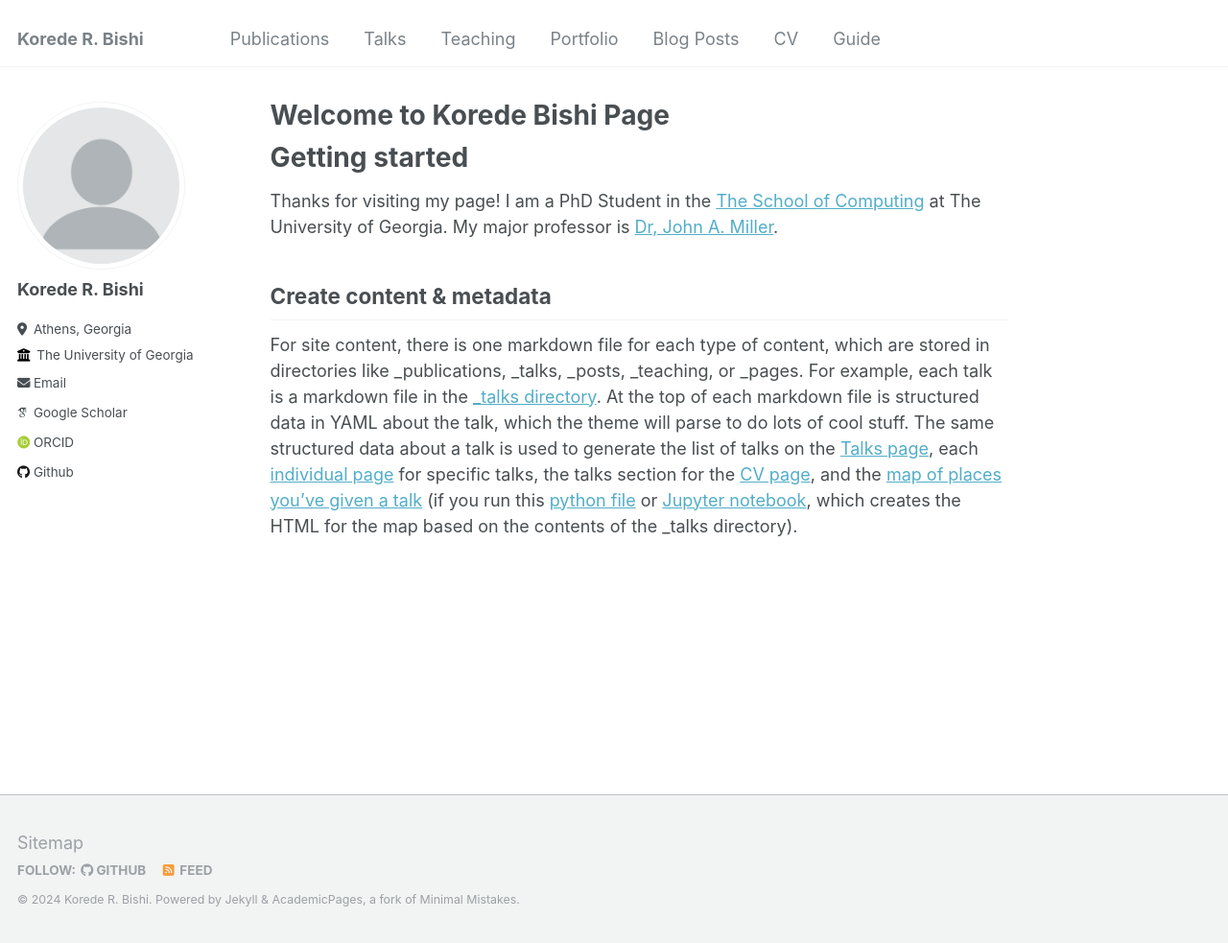
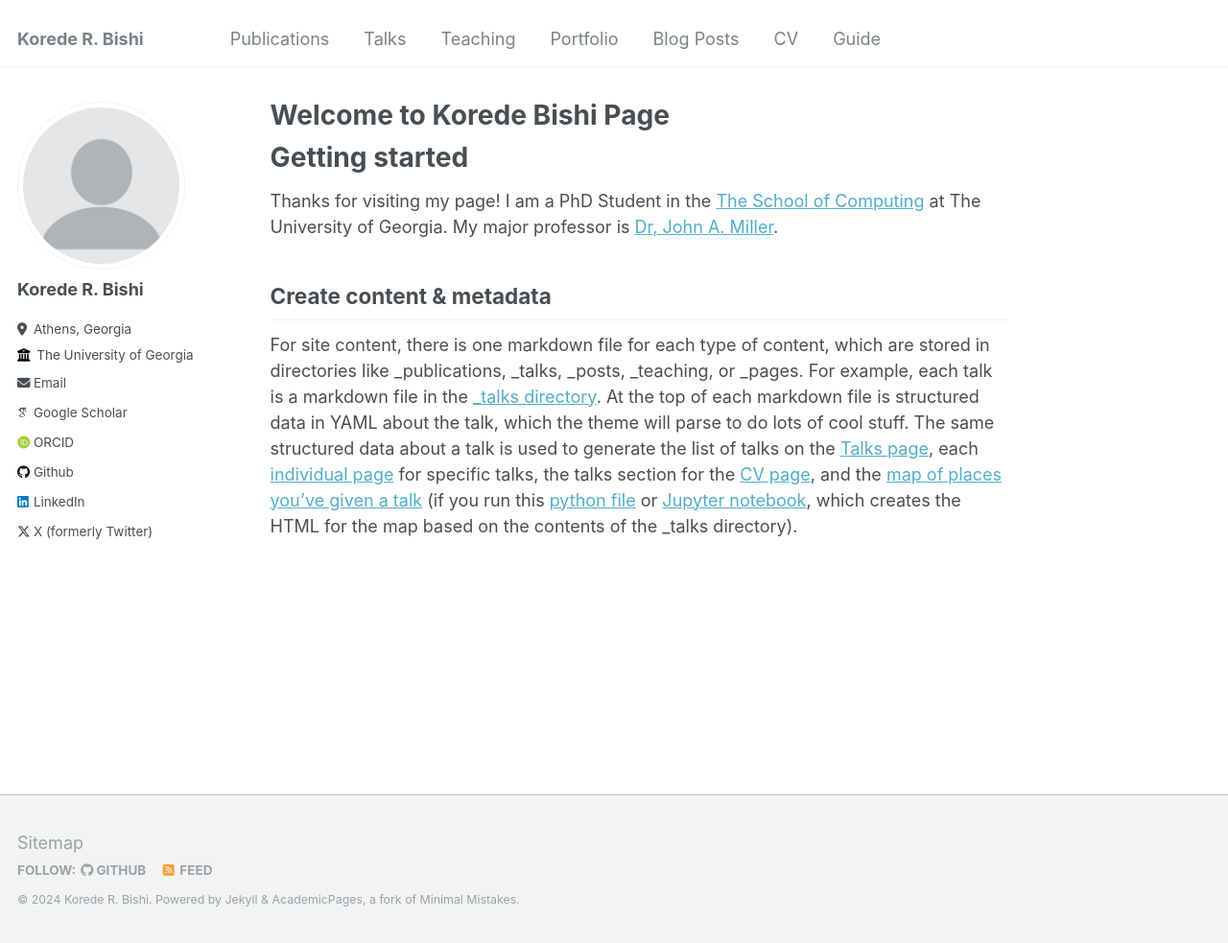
Before and after one commit to koredebishi/koredebishi.github.io, a Jekyll site: the page built from _pages/about.md, in a window 1280 px wide and 983 px high. Shown: the whole window at 96% size. Built offline with Jekyll 4.4.1, drawn with Linux system fonts in a browser that asks for light colours; some web fonts are replaced.

Commit message:
Update _config.yml

```diff
--- a/_config.yml
+++ b/_config.yml
@@ -55,7 +55,7 @@ author:
   keybase          : # Username
   instagram        : # Username
   lastfm           : # Username
-  linkedin         : # Username
+  linkedin         : "koredebishi"
   mastodon         : # URL
   medium           : # URL
   pinterest        : # Username
@@ -63,7 +63,7 @@ author:
   steam            : # Username
   telegram         : # URL
   tumblr           : # Username
-  twitter          : # @raymonbash
+  twitter          : "@raymonbash"
   vine             : # Username
   weibo            : # Username
   wikipedia        : # Username
```
